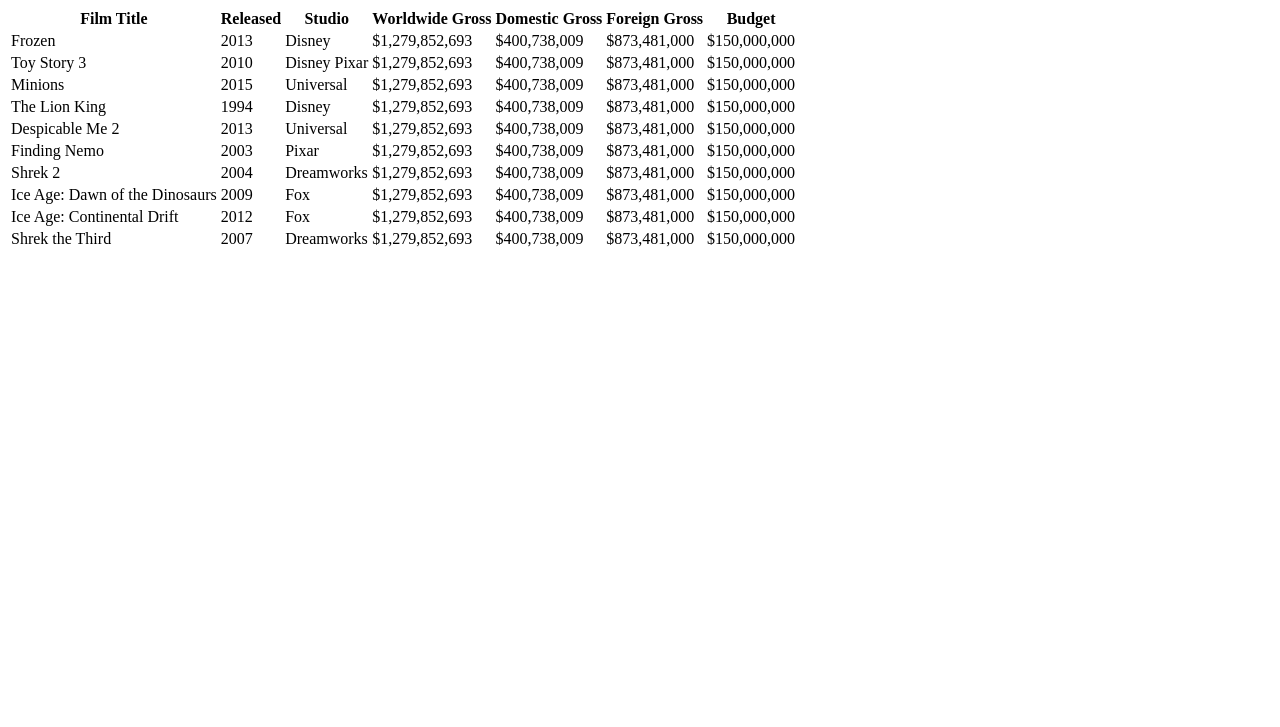
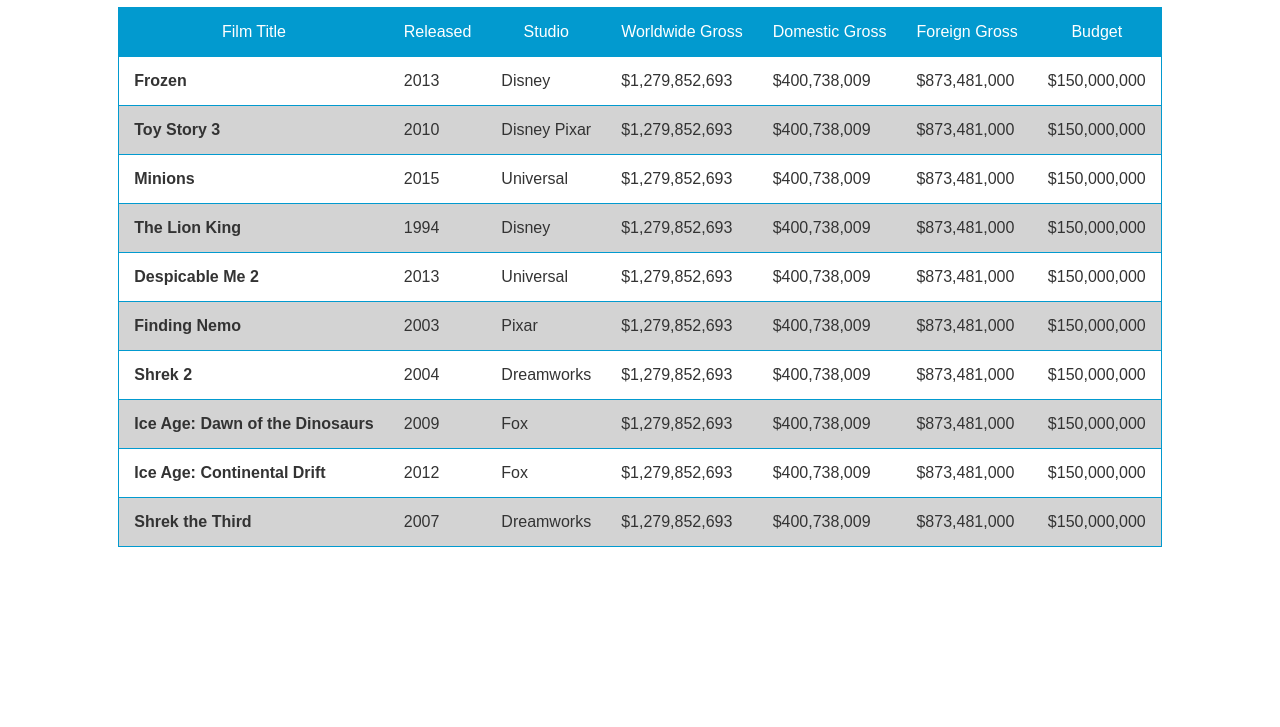
Before and after one commit to Anithasrini/week_1_TopTenFilms, a plain HTML site: page index.html in a window 1280 px wide. Shown: the part 73-800 px from the top of the page. Drawn offline with Linux system fonts and the light colour scheme.

Commit message:
Add styling for table

```diff
--- a/css/styles.css
+++ b/css/styles.css
@@ -0,0 +1,51 @@
+*,
+*::before,
+*::after {
+    -webkit-box-sizing: border-box;
+       -moz-box-sizing: border-box;
+            box-sizing: border-box;
+}
+
+ table {
+   border-collapse: collapse;
+   border-spacing: 0px;
+   border: 1px solid #029ACF;
+   margin: auto;
+}
+
+body {
+  font-family:Arial,Helvetica;
+}
+
+h1 {
+  text-align: center;
+  color: #666666;
+}
+
+table, th, td {
+  border-bottom: 1px solid #029ACF;
+  margin-left: auto;
+  margin-right: auto;
+  padding: 15px;
+}
+
+.title {
+  background-color: #029ACF;
+  color: white;
+}
+
+th {
+  font-weight: 100;
+}
+
+.list:nth-child(odd) {
+  background-color: lightgrey;
+}
+
+.list {
+  color: #333333;
+}
+
+td > .movie {
+  font-weight: bolder;
+}
--- a/index.html
+++ b/index.html
@@ -10,7 +10,7 @@
       <h1>Top 10 Grossing Animated Films of All Time</h1>
       <table>
         <colgroup span="7"></colgroup>
-        <tr>
+        <tr class="title">
           <th>Film Title</th>
           <th>Released</th>
           <th>Studio</th>
@@ -19,8 +19,8 @@
           <th>Foreign Gross</th>
           <th>Budget</th>
         </tr>
-        <tr>
-          <td>Frozen</td>
+        <tr class="list">
+          <td><span class="movie">Frozen</span></span></td>
           <td>2013</td>
           <td>Disney</td>
           <td>$1,279,852,693</td>
@@ -28,8 +28,8 @@
           <td>$873,481,000</td>
           <td>$150,000,000</td>
         </tr>
-        <tr>
-          <td>Toy Story 3</td>
+        <tr class="list">
+          <td><span class="movie">Toy Story 3</span></td>
           <td>2010</td>
           <td>Disney Pixar</td>
           <td>$1,279,852,693</td>
@@ -37,8 +37,8 @@
           <td>$873,481,000</td>
           <td>$150,000,000</td>
         </tr>
-        <tr>
-          <td>Minions</td>
+        <tr class="list">
+          <td><span class="movie">Minions</span></td>
           <td>2015</td>
           <td>Universal</td>
           <td>$1,279,852,693</td>
@@ -47,8 +47,8 @@
           <td>$150,000,000</td>
 
         </tr>
-        <tr>
-          <td>The Lion King</td>
+        <tr class="list">
+          <td><span class="movie">The Lion King</span></td>
           <td>1994</td>
           <td>Disney</td>
           <td>$1,279,852,693</td>
@@ -56,8 +56,8 @@
           <td>$873,481,000</td>
           <td>$150,000,000</td>
         </tr>
-        <tr>
-          <td>Despicable Me 2</td>
+        <tr class="list">
+          <td><span class="movie">Despicable Me 2</span></td>
           <td>2013</td>
           <td>Universal</td>
           <td>$1,279,852,693</td>
@@ -65,8 +65,8 @@
           <td>$873,481,000</td>
           <td>$150,000,000</td>
         </tr>
-        <tr>
-          <td>Finding Nemo</td>
+        <tr class="list">
+          <td><span class="movie">Finding Nemo</span></td>
           <td>2003</td>
           <td>Pixar</td>
           <td>$1,279,852,693</td>
@@ -74,8 +74,8 @@
           <td>$873,481,000</td>
           <td>$150,000,000</td>
         </tr>
-        <tr>
-          <td>Shrek 2</td>
+        <tr class="list">
+          <td><span class="movie">Shrek 2</span></td>
           <td>2004</td>
           <td>Dreamworks</td>
           <td>$1,279,852,693</td>
@@ -84,8 +84,8 @@
           <td>$150,000,000</td>
 
         </tr>
-        <tr>
-          <td>Ice Age: Dawn of the Dinosaurs</td>
+        <tr class="list">
+          <td><span class="movie">Ice Age: Dawn of the Dinosaurs</span></td>
           <td>2009</td>
           <td>Fox</td>
           <td>$1,279,852,693</td>
@@ -93,8 +93,8 @@
           <td>$873,481,000</td>
           <td>$150,000,000</td>
         </tr>
-        <tr>
-          <td>Ice Age: Continental Drift</td>
+        <tr class="list">
+          <td><span class="movie">Ice Age: Continental Drift</span></td>
           <td>2012</td>
           <td>Fox</td>
           <td>$1,279,852,693</td>
@@ -102,8 +102,8 @@
           <td>$873,481,000</td>
           <td>$150,000,000</td>
         </tr>
-        <tr>
-          <td>Shrek the Third</td>
+        <tr class="list">
+          <td><span class="movie">Shrek the Third</span></td>
           <td>2007</td>
           <td>Dreamworks</td>
           <td>$1,279,852,693</td>
```
